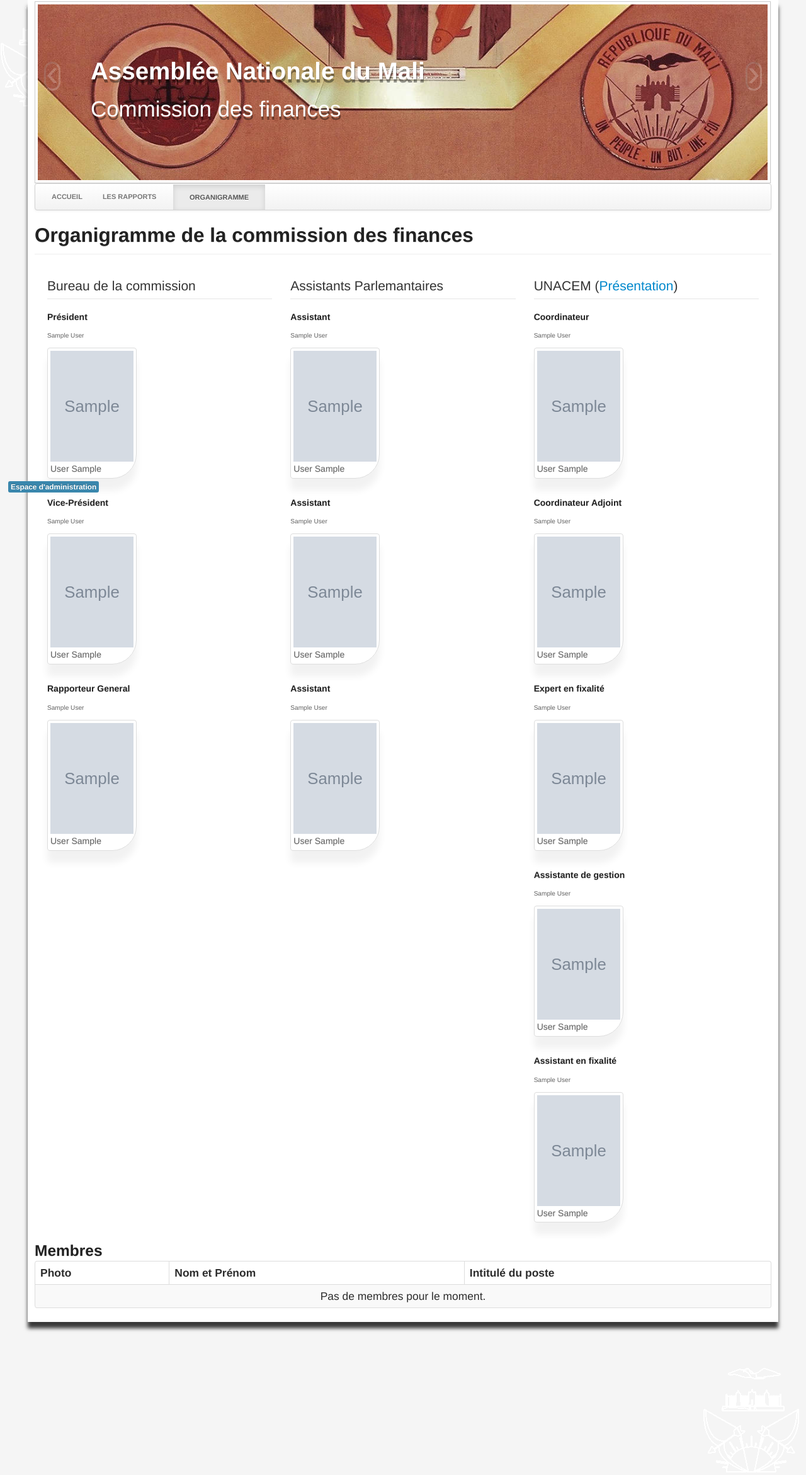
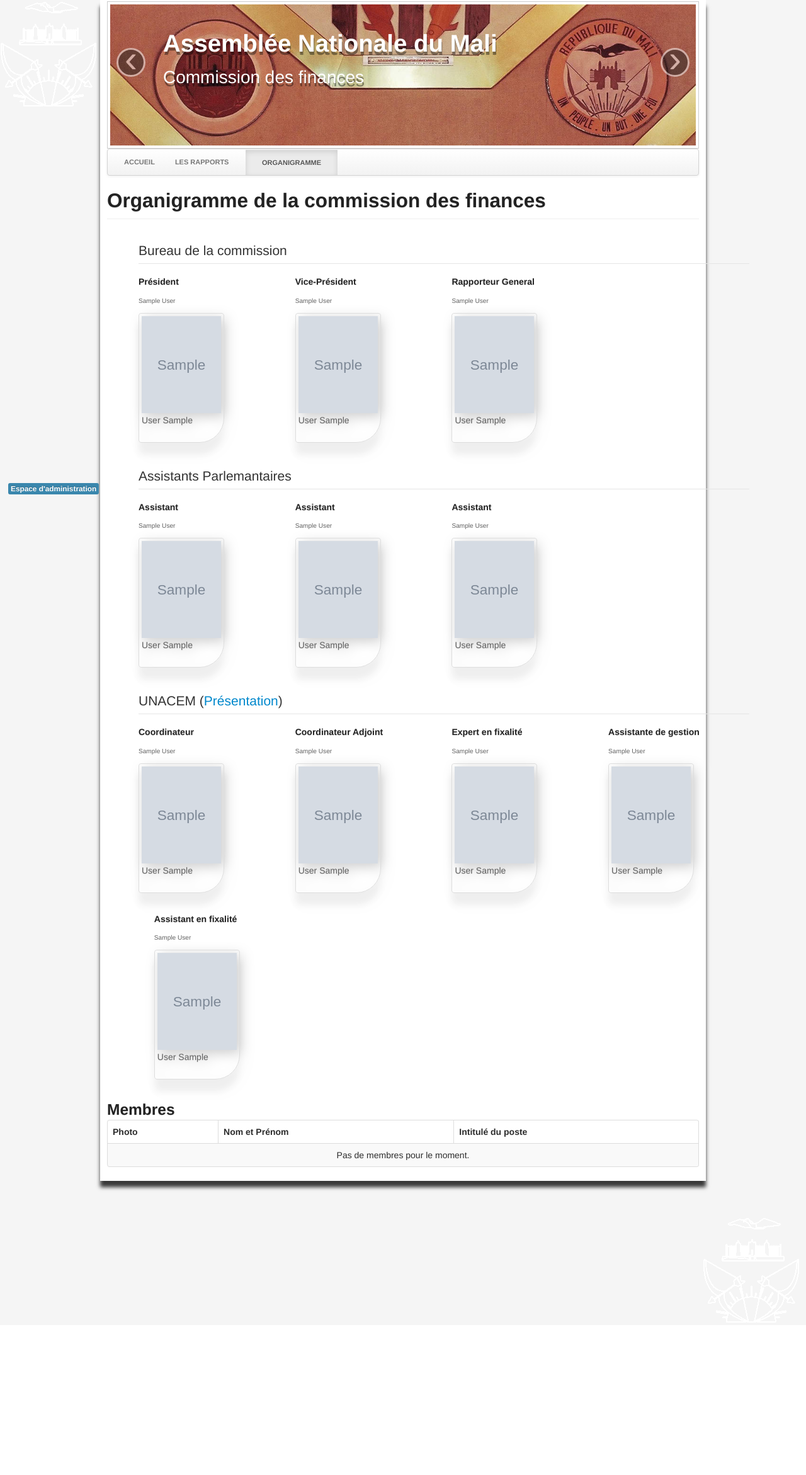
Before and after one commit to yeleman/ancf, a Django app: page /organization_chart in a window 1280 px wide. Shown: the whole page at 63% size. After the commit the page ends 1892 px from the top, so only its background shows below. Run offline with Django 3.2, Linux system fonts and the light colour scheme; data comes from the database, SQL or seed files in the repository; tables that the repository leaves empty hold one stand-in row (values such as "Sample post"); grey boxes marked "Sample" are stand-in pictures; parts of the project's set-up code (start-up, migrations or seed data) failed here and were passed over; some libraries are stand-ins or nearby versions.

Commit message:
mAmélioration du css de la page d'organisation

```diff
--- a/anm_site/anm/templates/base.html
+++ b/anm_site/anm/templates/base.html
@@ -44,6 +44,9 @@
             </div>
         </div>
         <script type="text/javascript">
+            $('.carousel').carousel();
+        </script>
+        <script type="text/javascript">
           var _gaq = _gaq || [];
           _gaq.push(['_setAccount', 'UA-39284386-1']);
           _gaq.push(['_trackPageview']);
--- a/anm_site/anm/templates/organization_chart.html
+++ b/anm_site/anm/templates/organization_chart.html
@@ -6,102 +6,93 @@
     <h2  class="page-header">Organigramme de la commission des finances</h2>
     {% if org %}
         <div class="container-fluid">
+            <div class="span10">
                 <div class="row-fluid">
-                <div class="span4">
                     <fieldset ><legend>Bureau de la commission</legend>
+                        <div class="thumbnails">
+                            <div class="span3">
                                 {% if org.president %}
-                            <ul class="thumbnails">
-                                <li class="span6">
                                     <h5>Président</h5><h6><small>{{org.president.job_title}}</small></h6>
-                                    <a href="{{org.president.url_display}}" class="thumbnail"><img class="photo" src="{% if org.president.image %}{{org.president.image.url}}{% endif %}"><h4><small>{{org.president}}</small></h4></a>
-                                </li>
-                            </ul>
+                                    <a href="{{org.president.url_display}}" class="thumbnail"><img class="photo" src="{% if org.president.image %}{{org.president.image.url}}{% else %} {{STATIC_URL }}css/images/avatar.png {% endif %}"><h4><small>{{org.president}}</small></h4></a>
                                 {% endif %}
+                            </div>
+                            <div class="span3">
                             {% if org.vice_president %}
-                            <ul class="thumbnails">
-                                <li class="span6">
                                 <h5>Vice-Président</h5><h6><small>{{org.vice_president.job_title}}</small></h6>
-                                    <a href="{{org.vice_president.url_display}}"  class="thumbnail"><img src="{% if org.vice_president.image %}{{org.vice_president.image.url}}{% endif %}"><h4><small>{{org.vice_president}}</small></h4></a>
-                                </li>
-                            </ul>
+                                <a href="{{org.vice_president.url_display}}"  class="thumbnail"><img src="{% if org.vice_president.image %}{{org.vice_president.image.url}}{% else %} {{STATIC_URL }}css/images/avatar.png {% endif %}"><h4><small>{{org.vice_president}}</small></h4></a>
                             {% endif %}
+                            </div>
+                            <div class="span3">
                                 {% if org.raporter %}
-                            <ul class="thumbnails">
-                                <li class="span6">
                                     <h5>Rapporteur General</h5><h6><small>{{org.raporter.job_title}}</small></h6>
-                                    <a href="{{org.raporter.url_display}}"  class="thumbnail"><img src="{% if org.raporter.image %}{{org.raporter.image.url}}{% endif %}"><h4><small>{{org.raporter}}</small></h4></a>
-                                </li>
-                            </ul>
+                                    <a href="{{org.raporter.url_display}}"  class="thumbnail"><img src="{% if org.raporter.image %}{{org.raporter.image.url}}{% else %} {{STATIC_URL }}css/images/avatar.png {% endif %}"><h4><small>{{org.raporter}}</small></h4></a>
                                 {% endif %}
+                            </div>
+                        </div>
                     </fieldset>
                 </div>
-                <div class="span4">
+            </div>
+            <div class="span10">
+                <div class="row-fluid">
                     <fieldset><legend>Assistants Parlemantaires</legend>
+                        <div class="thumbnails">
+                            <div class="span3">
                                 {% if org.assistant1 %}
-                            <ul class="thumbnails">
-                                <li class="span6">
                                      <h5>Assistant</h5><h6><small>{{org.assistant1.job_title}}</small></h6>
-                            <a href="{{org.assistant1.url_display}}"  class="thumbnail"><img src="{% if org.assistant1.image %}{{org.assistant1.image.url}}{% endif %}"><h4><small>{{org.assistant1}}</small></h4></a>
-                                </li>
-                            </ul>{% endif %}
+                                    <a href="{{org.assistant1.url_display}}"  class="thumbnail"><img src="{% if org.assistant1.image %}{{org.assistant1.image.url}}{% else %} {{STATIC_URL }}css/images/avatar.png {% endif %}"><h4><small>{{org.assistant1}}</small></h4></a>
+                                    {% endif %}
+                            </div>
+                            <div class="span3">
                                 {% if org.assistant2 %}
-                            <ul class="thumbnails">
-                                <li class="span6">
                                             <h5>Assistant</h5><h6><small>{{org.assistant2.job_title}}</small></h6>
-                            <a href="{{org.assistant2.url_display}}"  class="thumbnail"><img src="{% if org.assistant2.image %}{{org.assistant2.image.url}}{% endif %}"><h4><small>{{org.assistant2}}</small></h4></a>
-                                </li>
-                            </ul>{% endif %}
+                                    <a href="{{org.assistant2.url_display}}"  class="thumbnail"><img src="{% if org.assistant2.image %}{{org.assistant2.image.url}}{% else %} {{STATIC_URL }}css/images/avatar.png {% endif %}"><h4><small>{{org.assistant2}}</small></h4></a>
+                                {% endif %}
+                            </div>
+                            <div class="span3">
                                 {% if org.assistant3 %}
-                            <ul class="thumbnails">
-                                <li class="span6">
                                             <h5>Assistant</h5><h6><small>{{org.assistant3.job_title}}</small></h6>
-                            <a href="{{org.assistant3.url_display}}"  class="thumbnail"><img src="{% if org.assistant3.image %}{{org.assistant3.image.url}}{% endif %}"><h4><small>{{org.assistant3}}</small></h4></a>
-                                </li>
-                            </ul>{% endif %}
+                                    <a href="{{org.assistant3.url_display}}"  class="thumbnail"><img src="{% if org.assistant3.image %}{{org.assistant3.image.url}}{% else %} {{STATIC_URL }}css/images/avatar.png {% endif %}"><h4><small>{{org.assistant3}}</small></h4></a>
+                                {% endif %}
+                            </div>
+                        </div>
                     </fieldset>
                 </div>
-                <div class="span4">
+            </div>
+            <div class="span10">
+                <div class="row-fluid">
                     <fieldset><legend>UNACEM (<a href="{% url display_text_unacem %}" >Présentation</a>)</legend>
+                        <div class="thumbnails">
+                            <div class="span3">
                             {% if org.cordinator %}
-                            <ul class="thumbnails">
-                                <li class="span6">
                                         <h5>Coordinateur</h5><h6><small>{{org.cordinator.job_title}}</small></h6>
-                                    <a href="{{org.cordinator.url_display}}"  class="thumbnail"><img src="{% if org.cordinator.image %}{{org.cordinator.image.url}}{% endif %}"><h4><small>{{org.cordinator}}</small></h4></a>
-                                </li>
-                            </ul>
+                                        <a href="{{org.cordinator.url_display}}"  class="thumbnail"><img src="{% if org.cordinator.image %}{{org.cordinator.image.url}}{% else %} {{STATIC_URL }}css/images/avatar.png {% endif %}"><h4><small>{{org.cordinator}}</small></h4></a>
                             {% endif %}
+                            </div>
+                            <div class="span3">
                             {% if org.vice_cordinator %}
-                            <ul class="thumbnails">
-                                <li class="span6">
                                         <h5>Coordinateur Adjoint</h5><h6><small>{{org.vice_cordinator.job_title}}</small></h6>
-                                    <a href="{{org.vice_cordinator.url_display}}"  class="thumbnail"><img src="{% if org.vice_cordinator.image %}{{org.vice_cordinator.image.url}}{% endif %}"><h4><small>{{org.vice_cordinator}}</small></h4></a>
-                                </li>
-                            </ul>
+                                        <a href="{{org.vice_cordinator.url_display}}"  class="thumbnail"><img src="{% if org.vice_cordinator.image %}{{org.vice_cordinator.image.url}}{% else %} {{STATIC_URL }}css/images/avatar.png {% endif %}"><h4><small>{{org.vice_cordinator}}</small></h4></a>
                                 {% endif %}
+                            </div>
+                            <div class="span3">
                             {% if org.fix %}
-                            <ul class="thumbnails">
-                                <li class="span6">
                                         <h5>Expert en fixalité</h5><h6><small>{{org.fix.job_title}}</small></h6>
-                                     <a href="{{org.fix.url_display}}"  class="thumbnail"><img src="{% if org.fix.image %}{{org.fix.image.url}}{% endif %}"><h4><small>{{org.fix}}</small></h4></a>
-                                </li>
-                            </ul>
+                                         <a href="{{org.fix.url_display}}"  class="thumbnail"><img src="{% if org.fix.image %}{{org.fix.image.url}}{% else %} {{STATIC_URL }}css/images/avatar.png {% endif %}"><h4><small>{{org.fix}}</small></h4></a>
                             {% endif %}
+                            </div>
+                            <div class="span3">
                             {% if org.gestion %}
-                            <ul class="thumbnails">
-                                <li class="span6">
                                         <h5>Assistante de gestion</h5><h6><small>{{org.gestion.job_title}}</small></h6>
-                                    <a href="{{org.gestion.url_display}}"  class="thumbnail"><img src="{% if org.gestion.image %}{{org.gestion.image.url}}{% endif %}"><h4><small>{{org.gestion}}</small></h4></a>
-                                </li>
-                            </ul>
+                                        <a href="{{org.gestion.url_display}}"  class="thumbnail"><img src="{% if org.gestion.image %}{{org.gestion.image.url}}{% else %} {{STATIC_URL }}css/images/avatar.png {% endif %}"><h4><small>{{org.gestion}}</small></h4></a>
                             {% endif %}
+                            </div>
+                            <div class="span3">
                             {% if org.assistant_fix %}
-                            <ul class="thumbnails">
-                                <li class="span6">
                                         <h5>Assistant en fixalité</h5><h6><small>{{org.assistant_fix.job_title}}</small></h6>
-                                    <a href="{{org.assistant_fix.url_display}}"  class="thumbnail"><img src="{% if org.assistant_fix.image %}{{org.assistant_fix.image.url}}{% endif %}"><h4><small>{{org.assistant_fix}}</small></h4></a>
-                                </li>
-                            </ul>
+                                        <a href="{{org.assistant_fix.url_display}}"  class="thumbnail"><img src="{% if org.assistant_fix.image %}{{org.assistant_fix.image.url}}{% else %} {{STATIC_URL }}css/images/avatar.png {% endif %}"><h4><small>{{org.assistant_fix}}</small></h4></a>
                             {% endif %}
+                            </div>
+                        </div>
                     </fieldset>
                 </div>
             </div>
@@ -119,7 +110,7 @@
                 {% if members %}
                     {% for member in members %}
                         <tr>
-                            <td><a href="{{member.url_display}}"><img src="{% if member.image %}{{member.image.url}}{% endif %}"></a></td>
+                            <td><a href="{{member.url_display}}">{% if member.image %}<img src="{{member.image.url}}">{% endif %}</a></td>
                             <td><a href="{{member.url_display}}">{{member}}</a></td>
                             <td>{{member.job_title}}</td>
                         </tr>
--- a/anm_site/media/css/ancf_style.css
+++ b/anm_site/media/css/ancf_style.css
@@ -29,7 +29,7 @@
     background-color: whitesmoke;
     color: #333333;
     font-family: "Helvetica Neue",Helvetica,Arial,sans-serif;
-    font-size: 17.45px;
+    /*font-size: 17.45px;*/
     line-height: 20px;
     margin: 0;
 }
@@ -41,13 +41,14 @@
     padding: 2px 11px;
     position: relative;
     margin-bottom: 4em;
+    max-width: 940px;
 }
 
 #Organization_chart .row-fluid img {
-    max-height: 16em;
-    max-width: 12em;
-    min-height: 16em;
-    min-width: 12em;
+    max-height: 11em;
+    max-width: 9em;
+    min-height: 11em;
+    min-width: 9em;
 }
 
 #dashboard img {
@@ -58,15 +59,30 @@
 }
 
 #Organization_chart a {text-decoration: none;}
+
 .thumbnail {
+    width: 9em;
+    height: 14em;
+    margin-bottom: 33px;
     border: 1px solid #DDDDDD;
+    -moz-border-radius: 4px 4px 39px 4px;
+    -webkit-border-radius: 4px 4px 39px 4px;
+    -ms-border-radius: 4px 4px 39px 4px;
+    -o-border-radius: 4px 4px 39px 4px;
     border-radius: 4px 4px 39px 4px;
+    -moz-box-shadow: 0 19px 12px rgba(0, 0, 0, 0.055);
+    -webkit-box-shadow: 0 19px 12px rgba(0, 0, 0, 0.055);
+    -ms-box-shadow: 0 19px 12px rgba(0, 0, 0, 0.055);
+    -o-box-shadow: 0 19px 12px rgba(0, 0, 0, 0.055);
     box-shadow: 0 19px 12px rgba(0, 0, 0, 0.055);
     display: block;
     line-height: 20px;
     padding: 4px;
-    transition: all 0.2s ease-in-out 0s;
-    width: 12em;
+    -webkit-transition: all 0.3s ease-out;  /* Chrome 1-25, Safari 3.2+ */
+    -moz-transition: all 0.3s ease-out;  /* Firefox 4-15 */
+    -o-transition: all 0.3s ease-out;  /* Opera 10.50–12.00 */
+    transition: all 0.3s ease-out;  /* Chrome 26, Firefox 16+, IE 10+, Opera 12.10+ */
+    filter: drop-shadow(5px 5px 10px #ccc);
 }
 
 #id_email {margin-bottom: 7px;}
@@ -89,26 +105,8 @@
 #dashboard .thumbnail {
     border-radius: 4px 4px 4px 4px;
 }
-.carousel-control {
-    background: none repeat scroll 0 0 transparent;
-    border: 3px inset #FFFFFF;
-    border-radius: 23px 23px 23px 23px;*/
-    color: #FFFFFF;
-    font-size: 60px;
-    font-weight: 100;
-/*    height: 40px;
-    left: 15px;
-    line-height: 30px;
-    margin-top: -20px;*/
-    opacity: 0.21;
-   /* position: absolute;
-    text-align: center;*/
-    top: 40%;
-    width: 20px;
-}
 
 .carousel-caption {
-    /*background: none repeat scroll 0 0 rgba(0, 0, 0, 0.75);*/
     background: transparent;
     bottom: 0;
     left: 0;
@@ -118,13 +116,12 @@
 }
 
 .logo_left{
-    /*background-image: url(/static/css/images/sigle.gif);*/
     position: fixed;
-    float: left;}
-.logo_right{
-    /*background-image: url(/static/css/images/sigle.gif);*/
-    /*position: fixed;*/
-    float: right;}
+    float: left;
+}
+.logo_right {
+    float: right;
+}
 h1 small, h2 small, h3 small, h4 small, h5 small, h6 small {
     color: #626262;
     font-weight: normal;
```
Also changed, not shown: anm_site/media/css/images/avatar.png (added). Lines whose indentation alone changed are shown as unchanged.
